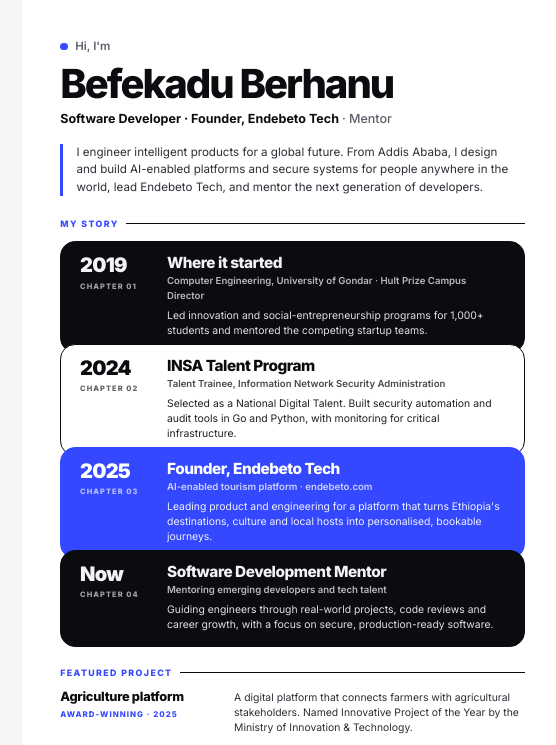
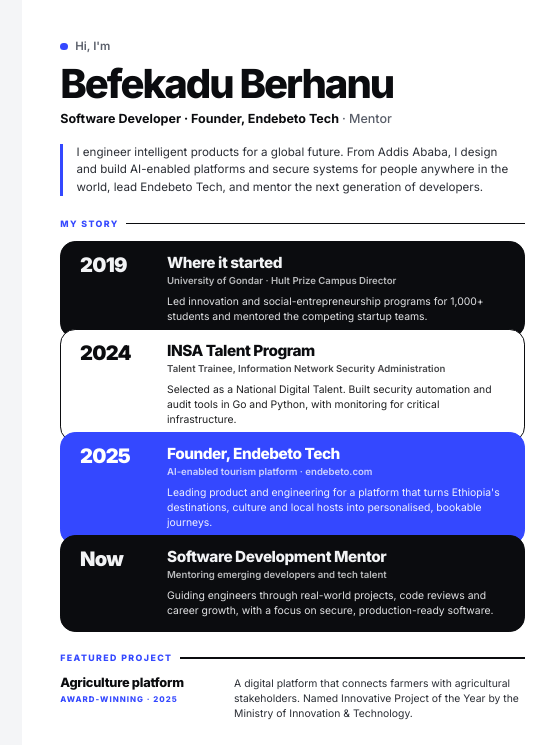
Before and after one commit to abawu/Befa, a website: page cv-print.html in a window 1280 px wide. Shown: the top 745 px of the page, 227-783 px from the left. Drawn offline with Linux system fonts and the light colour scheme.

Commit message:
CV: simplify story cards
Drop the 'Chapter 0X' labels next to the years and shorten the first card's
subtitle to one line (the degree is already under Education).

Co-Authored-By: Claude Opus 5.5 <noreply@anthropic.com>

```diff
--- a/cv-print.html
+++ b/cv-print.html
@@ -55,7 +55,6 @@ h1{font-size:30pt;letter-spacing:-.05em;margin:2.5mm 0 1.5mm;line-height:1}
 .c-accent{background:var(--accent);color:#fff;border-color:var(--accent)}
 .c-plain{background:#fff;color:var(--ink)}
 .card .yr{font-size:15pt;font-weight:900;line-height:1;letter-spacing:-.04em}
-.card .n{font-size:5.6pt;font-weight:800;opacity:.65;letter-spacing:.14em;margin-top:1.5mm}
 .card h3{font-size:11.5pt;margin-bottom:.6mm}
 .card .org{font-size:7.2pt;font-weight:600;opacity:.75;margin-bottom:1.3mm}
 .card p{font-size:7.8pt;opacity:.92;line-height:1.45}
@@ -155,15 +154,15 @@ footer svg.waves{position:absolute;inset:0;width:100%;height:100%}
     <div class="label">My story</div>
     <div class="stack">
       <div class="card c-night">
-        <div><div class="yr">2019</div><div class="n">CHAPTER 01</div></div>
+        <div><div class="yr">2019</div></div>
         <div>
           <h3>Where it started</h3>
-          <div class="org">Computer Engineering, University of Gondar · Hult Prize Campus Director</div>
+          <div class="org">University of Gondar · Hult Prize Campus Director</div>
           <p>Led innovation and social-entrepreneurship programs for 1,000+ students and mentored the competing startup teams.</p>
         </div>
       </div>
       <div class="card c-plain">
-        <div><div class="yr">2024</div><div class="n">CHAPTER 02</div></div>
+        <div><div class="yr">2024</div></div>
         <div>
           <h3>INSA Talent Program</h3>
           <div class="org">Talent Trainee, Information Network Security Administration</div>
@@ -171,7 +170,7 @@ footer svg.waves{position:absolute;inset:0;width:100%;height:100%}
         </div>
       </div>
       <div class="card c-accent">
-        <div><div class="yr">2025</div><div class="n">CHAPTER 03</div></div>
+        <div><div class="yr">2025</div></div>
         <div>
           <h3>Founder, Endebeto Tech</h3>
           <div class="org">AI-enabled tourism platform · <a href="https://endebeto.com">endebeto.com</a></div>
@@ -179,7 +178,7 @@ footer svg.waves{position:absolute;inset:0;width:100%;height:100%}
         </div>
       </div>
       <div class="card c-night">
-        <div><div class="yr">Now</div><div class="n">CHAPTER 04</div></div>
+        <div><div class="yr">Now</div></div>
         <div>
           <h3>Software Development Mentor</h3>
           <div class="org">Mentoring emerging developers and tech talent</div>
```
Also changed, not shown: 1 other file.
